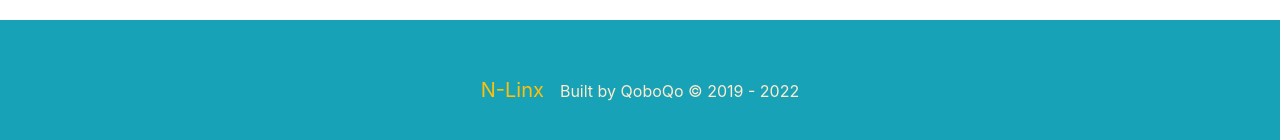
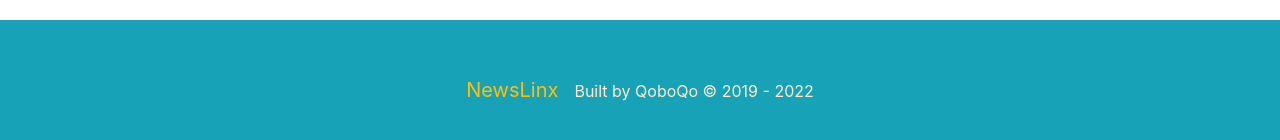
Before and after one commit to OceanDiaali/N-Linx, a React (Create React App) app: page /about in a window 1280 px wide. Shown: the part 894-1034 px from the top of the page. Built offline with nearby package versions, Linux system fonts and the light colour scheme.

Commit message:
refactor app name to 'NewsLinx'

```diff
--- a/src/FooterComponent.js
+++ b/src/FooterComponent.js
@@ -5,7 +5,7 @@
     render() {
         return(
                 <footer className="bg-info">
-                <Link className="navbar-brand text-warning" to="/home">N-Linx</Link>
+                <Link className="navbar-brand text-warning" to="/home">NewsLinx</Link>
                 Built by QoboQo &copy; 2019 - 2022
                 </footer>
         );
```
